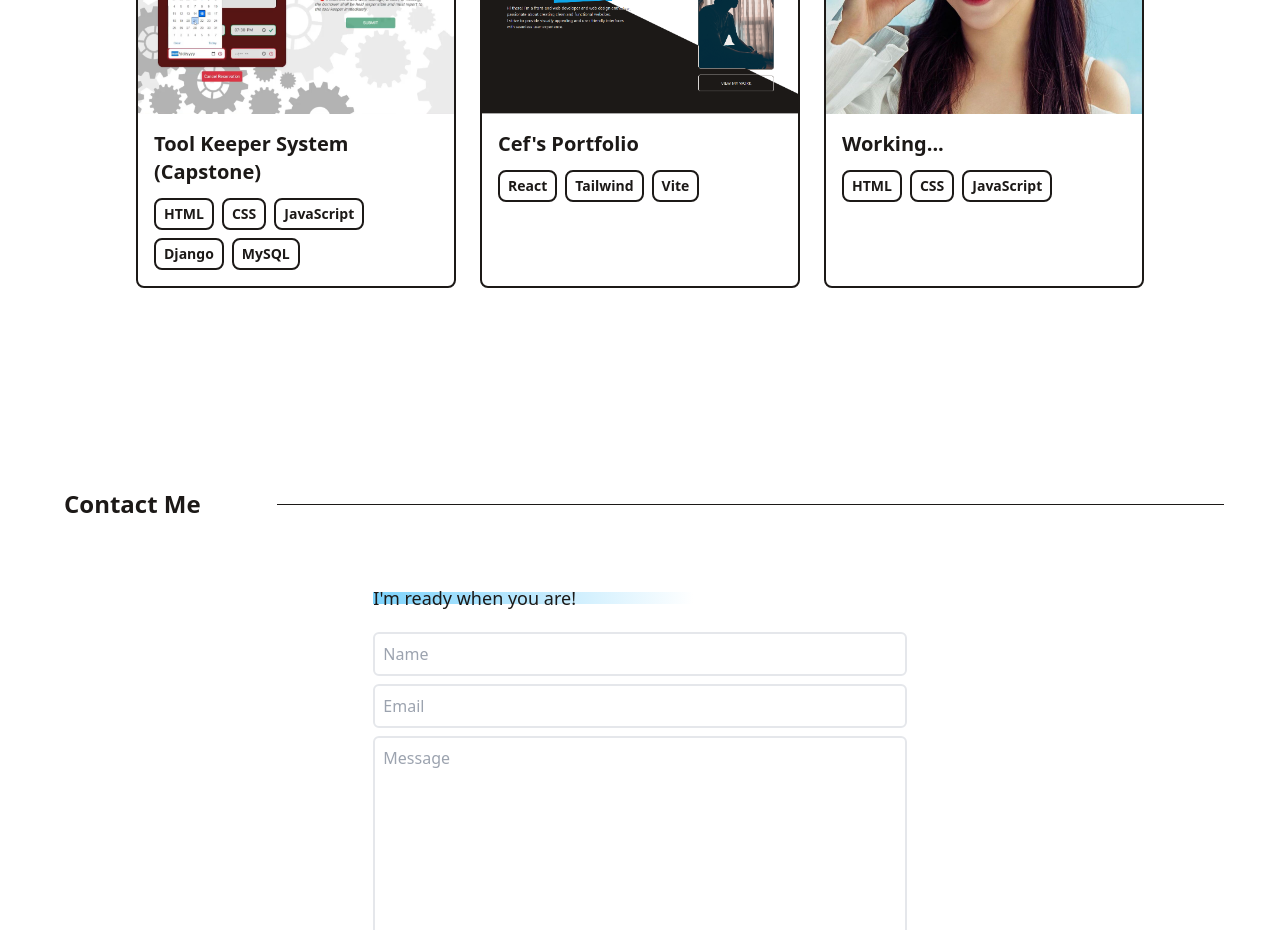
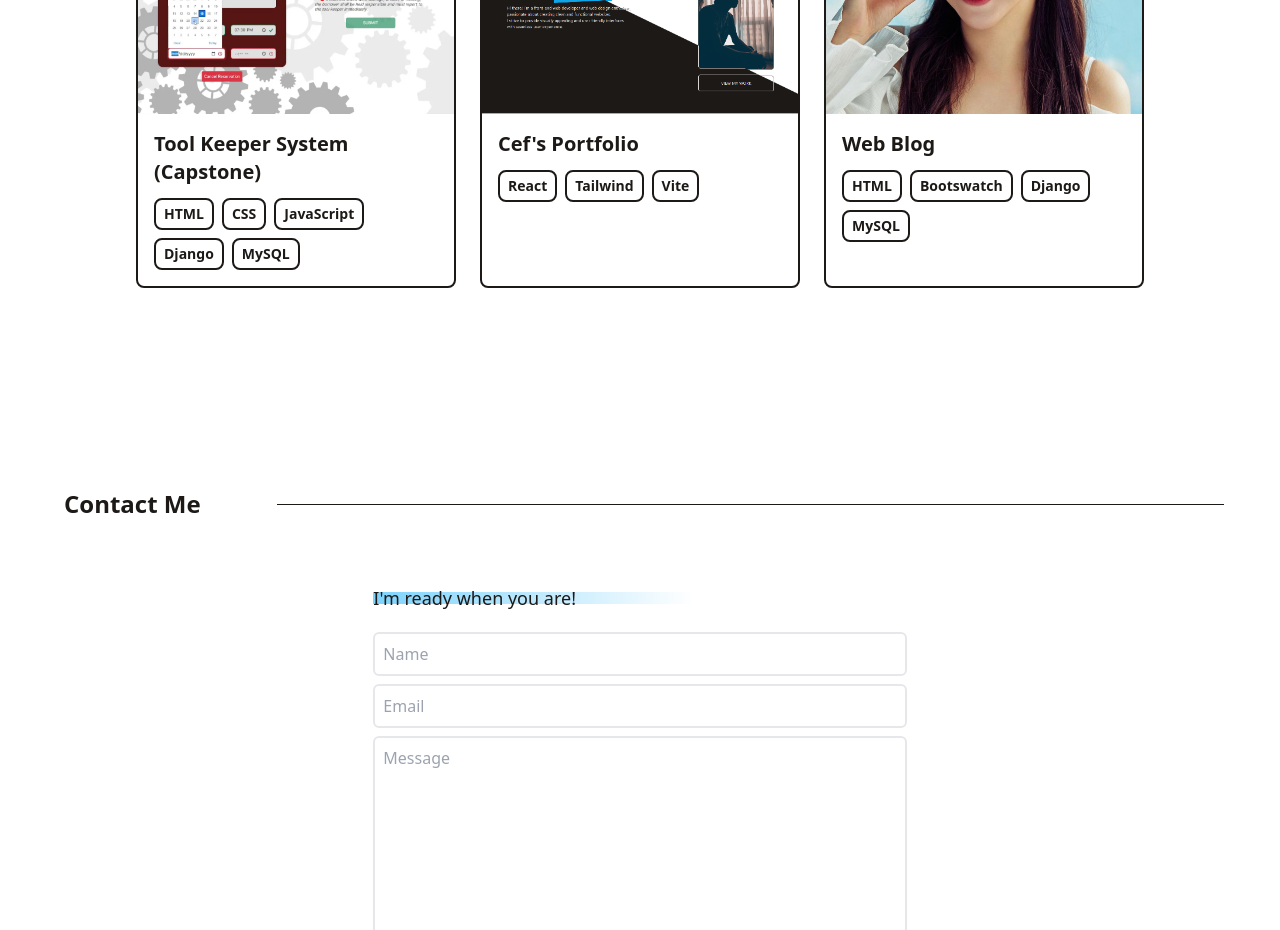
Before and after one commit to cefbok/webdevcef, a React (Vite) app: page / in a window 1280 px wide. Shown: the part 1740-2670 px from the top of the page. Built offline with nearby package versions, Linux system fonts and the light colour scheme.

Commit message:
add blog link

```diff
--- a/src/components/Projects.jsx
+++ b/src/components/Projects.jsx
@@ -12,10 +12,8 @@ function Projects() {
              <ProjectItems
                imgUrl={item.imgUrl}
                title={item.title}
-               gitlink = {item.gitlink}
                stack={item.stack.map((item) => item)}
                link = {item.link}
-               info = {item.info}
                key={item.title}
              />
             ))}
--- a/src/components/Title.jsx
+++ b/src/components/Title.jsx
@@ -19,7 +19,7 @@ function Title({ children, id, showToggle }) {
 Title.propTypes = {
    children: PropTypes.node.isRequired,
    id: PropTypes.node,
-   showToggle: PropTypes.bool, // Add this prop
+   showToggle: PropTypes.bool,
  };
 
  Title.defaultProps = {
--- a/src/data/data.js
+++ b/src/data/data.js
@@ -12,10 +12,10 @@ const data = [
      link: 'https://github.com/cefbok/webdevcef',
    },
    {
-     title: 'Working...',
+     title: 'Web Blog',
      imgUrl: 'assets/3.jpg',
-     stack: ['HTML', 'CSS', 'JavaScript'],
-     link: '',
+     stack: ['HTML', 'Bootswatch', 'Django', 'MySQL'],
+     link: 'https://github.com/cefbok/web-blog',
    },
  ];
 
```
